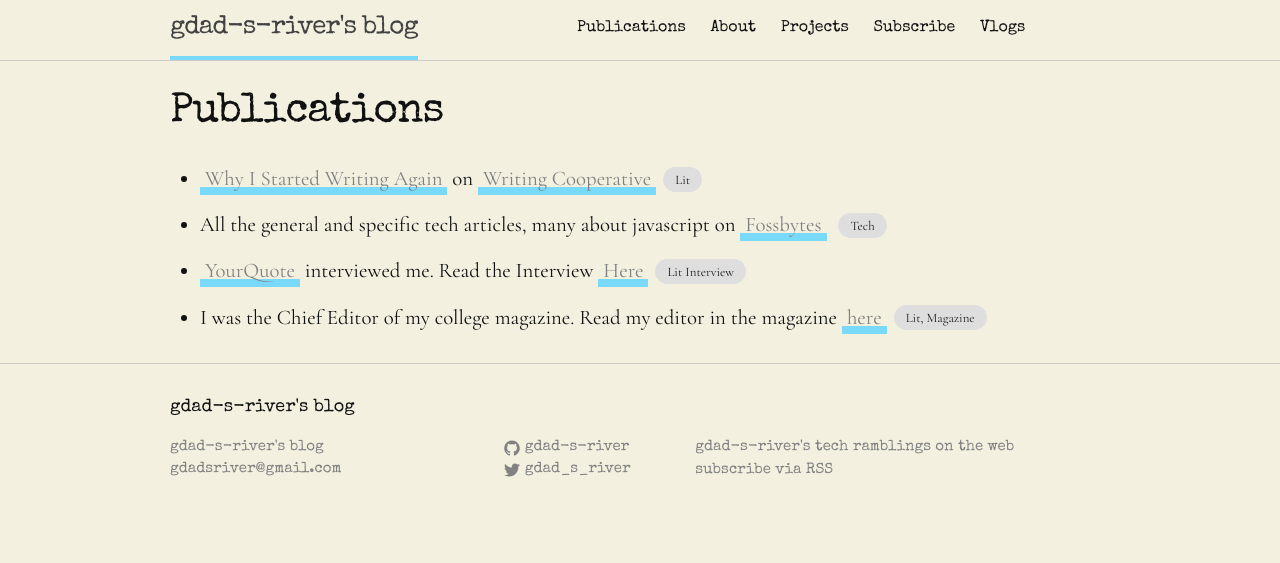
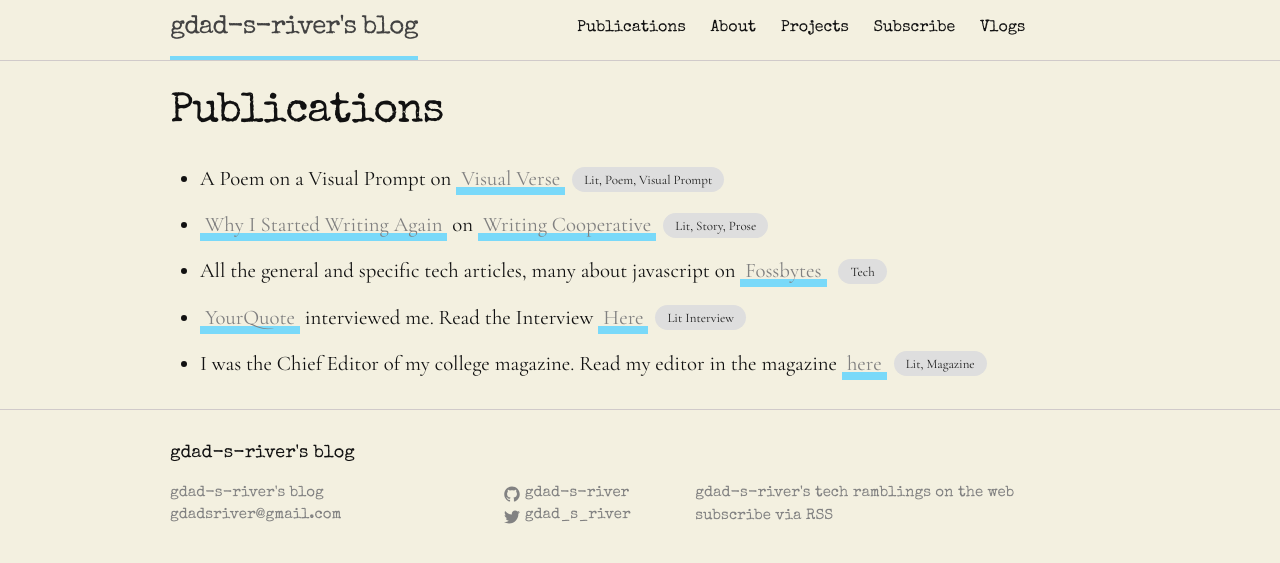
Before and after one commit to gdad-s-river/gdad-s-river.github.io, a Jekyll site: the page built from Publications.md, in a window 1280 px wide. Shown: the top 563 px of the page. Built offline with Jekyll 4.4.1, drawn with Linux system fonts in a browser that asks for light colours.

Commit message:
visual verse poem publish update

```diff
--- a/Publications.md
+++ b/Publications.md
@@ -4,7 +4,9 @@ title: Publications
 permalink: /publications/
 ---
 
-- [Why I Started Writing Again](https://writingcooperative.com/why-i-started-writing-again-eb187df2787e) on [Writing Cooperative](https://writingcooperative.com/)<span class="chip-tag"><span class="chip-tag-text">Lit</span></span>
+- A Poem on a Visual Prompt on [Visual Verse](http://visualverse.org/submissions/delineation/)<span class="chip-tag"><span class="chip-tag-text">Lit, Poem, Visual Prompt</span></span>
+
+- [Why I Started Writing Again](https://writingcooperative.com/why-i-started-writing-again-eb187df2787e) on [Writing Cooperative](https://writingcooperative.com/)<span class="chip-tag"><span class="chip-tag-text">Lit, Story, Prose</span></span>
 
 - All the general and specific tech articles, many about javascript on [Fossbytes](https://fossbytes.com/author/av/) <span class="chip-tag"><span class="chip-tag-text">Tech</span></span>
 
--- a/sw.js
+++ b/sw.js
@@ -2,7 +2,7 @@
 layout: null
 ---
 
-const staticCacheName = "gdad-s-river-static-v85";
+const staticCacheName = "gdad-s-river-static-v86";
 
 console.log("installing service worker");
 
```
